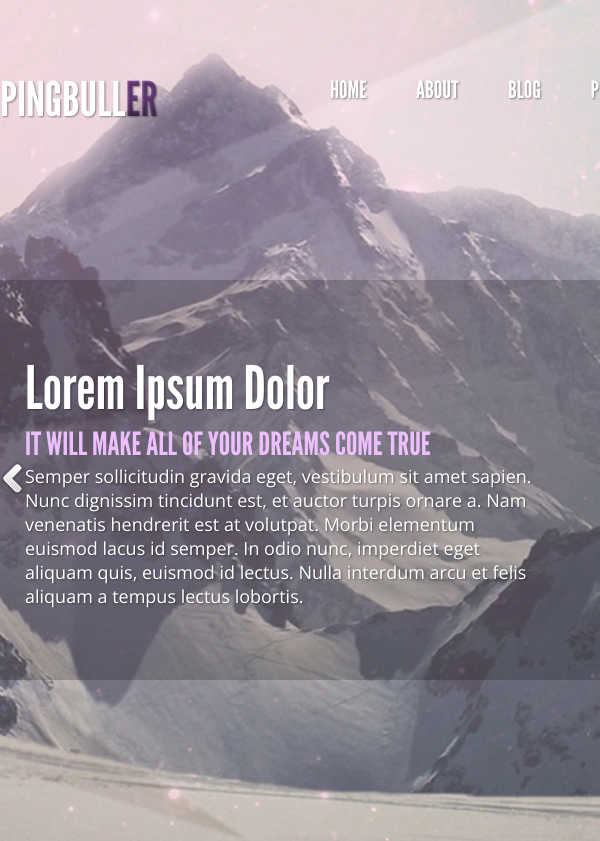
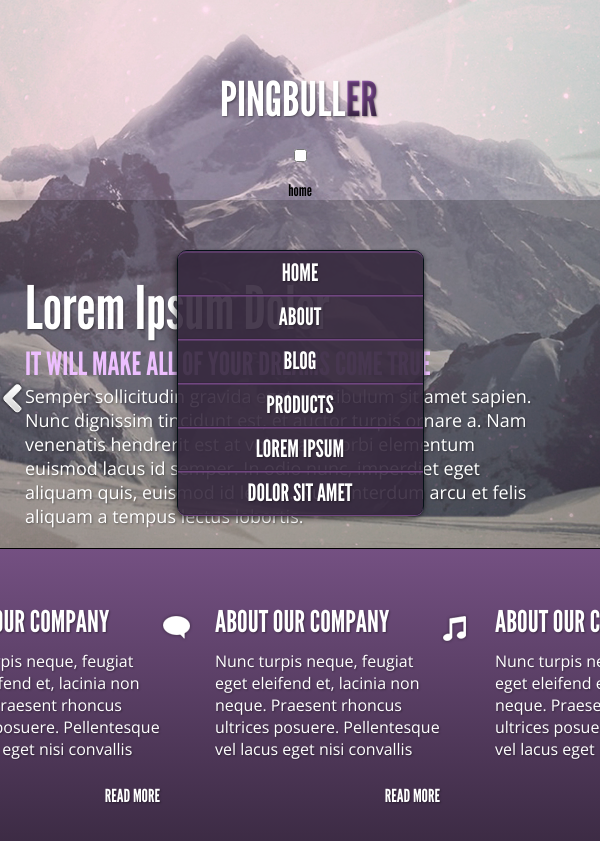
Before and after one commit to EkaterinaKruts/maket_7, a plain HTML site: page index.html in a window 600 px wide. Shown: the top 841 px of the page. Drawn offline with nearby package versions, Linux system fonts and the light colour scheme.

Commit message:
Css mobile menu

```diff
--- a/CSS/style.css
+++ b/CSS/style.css
@@ -8,10 +8,10 @@
     body {
       font-family: 'league_gothic', sans-serif;
     }
+
     li {
       list-style: none;
     }
-
 
   .mountain_background {
     background-image: url(./../images/background.jpg);
@@ -36,8 +36,6 @@ li {
     justify-content: space-between;
     margin-top: 75px;
   }
-
-
 
   li a.menu , .logo, h1, p, h3, .block_about a {
     color: #ffffff;
@@ -86,8 +84,8 @@ li {
     background-position: 75% 50%;
     height: 400px;
     width: 960px;
+  }
 
-  }
   .slider_text {
     width: 530px;
     margin-right: 190px;
@@ -133,6 +131,7 @@ li {
     font-weight: normal;
     color: #edbfff;
   }
+
   p {
     font-family: 'Open Sans', sans-serif;
     font-size: 18px;
@@ -145,7 +144,6 @@ li {
     align-items: center;
     background: linear-gradient(#745082, #33253a );
     border-top: solid 1px #000000;
-
   }
 
   div.block_about {
@@ -154,8 +152,6 @@ li {
     flex-direction: column;
     width: 280px;
     height: 235px;
-
-
   }
 
   .block_about a {
@@ -195,16 +191,14 @@ li {
     align-items: center;
     height: 343px;
     width: 960px;
-
   }
 
-  .about p{
+  .about p {
     font-size: 16px;
     width: 230px;
     height: 110px;
     overflow: hidden;
     margin-left:55px;
-
   }
 
   h3 {
@@ -224,7 +218,6 @@ li {
     background-image: url(./../images/background_comment.png);
     background-repeat: no-repeat;
     background-position: center;
-
   }
 
   .comments_left, .comments_right {
@@ -291,6 +284,7 @@ li {
     text-shadow: none;
     padding: 0;
   }
+
   .frame p {
     font-size: 16px;
     text-shadow: none;
@@ -316,12 +310,12 @@ li {
   .comments_left span {
     color: #edbfff;
   }
+
   .comments_left h3::before {
     content: url(./../images/icon_2.png);
     position: absolute;
     left: -25px;
     top: 20px;
-
   }
 
   .comments_left {
@@ -336,7 +330,7 @@ li {
     width: 460px;
   }
 
-  .comments_right{
+  .comments_right {
     display: flex;
     flex-direction: column;
     justify-content: space-between;
@@ -354,11 +348,11 @@ li {
     font-size: 16px;
   }
 
-  .comments_right p{
+  .comments_right p  {
     padding-left: 65px;
   }
 
-  .comments_right_1 div{
+  .comments_right_1 div {
     position: relative;
   }
 
@@ -427,14 +421,12 @@ li {
     font-size: 16px;
     text-shadow: 1px 2px 1px #ffffff;
     width: 280px;
-
   }
 
   .article_left div {
     font-family: cursive;
     color: #c5c5c5;
     margin: 10px 0 10px 0;
-
   }
 
 
@@ -469,9 +461,13 @@ li {
   .frame_2 span {
     font-weight: bold;
   }
-  .frame_2 ul.menu{
+  .frame_2 ul.menu {
     margin-top: 45px;
     margin-bottom: 45px
+  }
+
+  #home {
+    display: none;
   }
 
 @media only screen and (min-width:768px)and (max-width: 959px) {
@@ -600,6 +596,7 @@ li {
     height: 200px;
     text-shadow: rgba(0, 0, 0, 0.6) 1px 1px 10px;
   }
+
   .frame_2 ul {
     width: 525px;
   }
@@ -611,5 +608,78 @@ li {
   .frame_2 span {
     font-weight: bold;
   }
+}
+
+@media only screen and (min-width: 480px) and (max-width: 767px) {
+
+    .mountain_background {
+      height: 548px;
+    }
+
+    header {
+      flex-direction: column;
+      height: 200px;
+      width: 480px;
+      align-items: center;
+      position: relative;
+    }
+
+    div.logo {
+      height: 60px;
+      width: 160px;
+    }
+
+    /*it's style for mobile munu */
+
+     .mountain_background  ul.menu {
+      position: absolute;
+      top: 250px;
+      border: 1px solid #051116;
+      margin-top: 0;
+      justify-content: center;
+      flex-direction: column;
+      width: 245px;
+      height: 264px;
+      background-color: rgba(54, 41, 62, 0.90);
+      border-radius: 10px;
+      box-shadow:  2px 0px 3px rgba(0, 0, 0, 0.2),
+                  -2px 3px 5px rgba(0, 0, 0, 0.5) ;
+    }
+
+     header a.menu {
+       border-bottom: 1px solid #35273d;
+       display:block;
+       line-height: 43px;
+       text-align: center;
+       width: 245px;
+       height: 43px;
+       margin: 0;
+       padding: 0;
+       box-shadow: 0px 2px 0 rgba(112, 71, 128, 0.59) inset,
+                   0px 1px rgba(112, 71, 128);
+    }
+
+     header a.menu:hover {
+      height: 42px;
+      background-color: rgba(0, 0, 0, 0.3);
+    }
+
+     header li:first-child a {
+       border-top-left-radius: 8px;
+       border-top-right-radius: 8px;
+    }
+
+     header li:last-child a {
+      border-bottom-left-radius: 8px;
+      border-bottom-right-radius: 8px;
+    }
+
+    /*other style/
+
+
+
+
+
+
 
 }
--- a/index.html
+++ b/index.html
@@ -10,14 +10,17 @@
   <body>
     <div class="mountain_background">
      <header>
-       <div class="logo">pingbull<span class=logo_colorword>er</span></div>
+       <div class="logo">pingbull<span class="logo_colorword">er</span>
+       </div>
+       <input type="checkbox" name="home" value="home" id="mobile">
+       <label for="mobile">home</label>
        <ul class="menu">
-          <li><a class="menu" href="#">home</a></li>
+          <li><a class="menu" href="#home">home</a></li>
           <li><a class="menu" href="#about">about</a></li>
           <li><a class="menu" href="#blog">blog</a></li>
-          <li><a class="menu" href="#">products</a></li>
-          <li><a class="menu" href="#">lorem ipsum</a></li>
-          <li><a class="menu" href="#">dolor sit amet</a></li>
+          <li><a class="menu" href="#products">products</a></li>
+          <li><a class="menu" href="#lorem">lorem ipsum</a></li>
+          <li><a class="menu" href="#dolor">dolor sit amet</a></li>
        </ul>
      </header>
      <div class="slider_background">
@@ -67,7 +70,7 @@
     </div>
      <div class="comment" id="blog">
        <div class="frame">
-           <div class=comments_left>
+           <div class="comments_left">
              <h3>Pingbuller <span>starts here</span></h3>
              <p>“Nunc turpis neque, feugiat eget eleifend et, lacinia non neque. Praesent rhoncus ultrices posuere. Pellentesque vel lacus eget nisi convallis auctor. Nam vitae lectus eu libero pellentesque pulvinar urna risus, mattis pulvinar bibendum in, venenatis quis neque. Mauris nec metus ultricies erat consequat dignissim non eu nisl.”
              </p>
@@ -75,7 +78,7 @@
 
            <div class="comments_right">
              <h3>Recent updates</h3>
-             <div class=comments_right_1>
+             <div class="comments_right_1">
                <div>
                  <h4>Nunc turpic neque feugiat eget</h4>
                  <p>Posted by Admin on March 13 2012 in Recent News</p>
```
Lines whose indentation alone changed are shown as unchanged.
